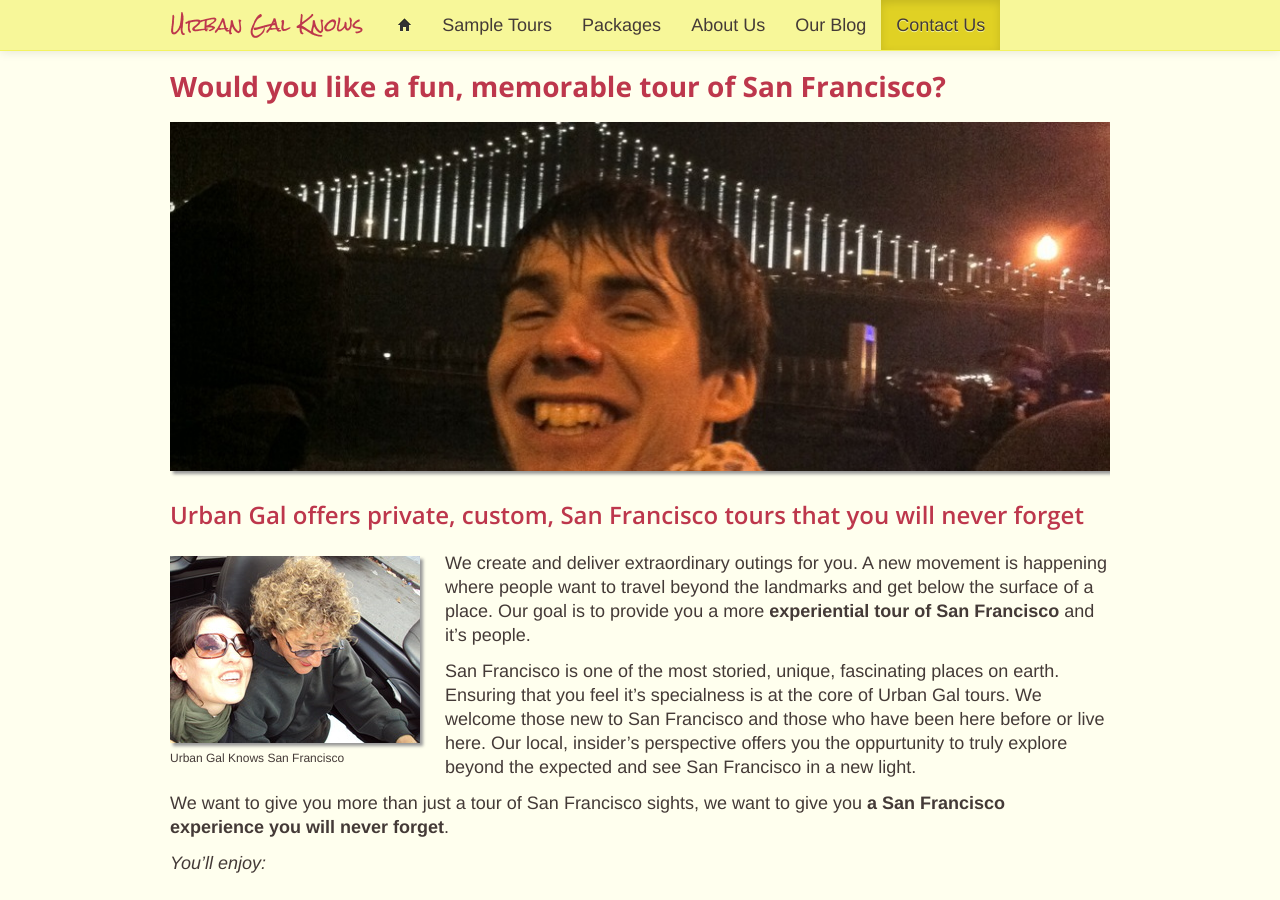
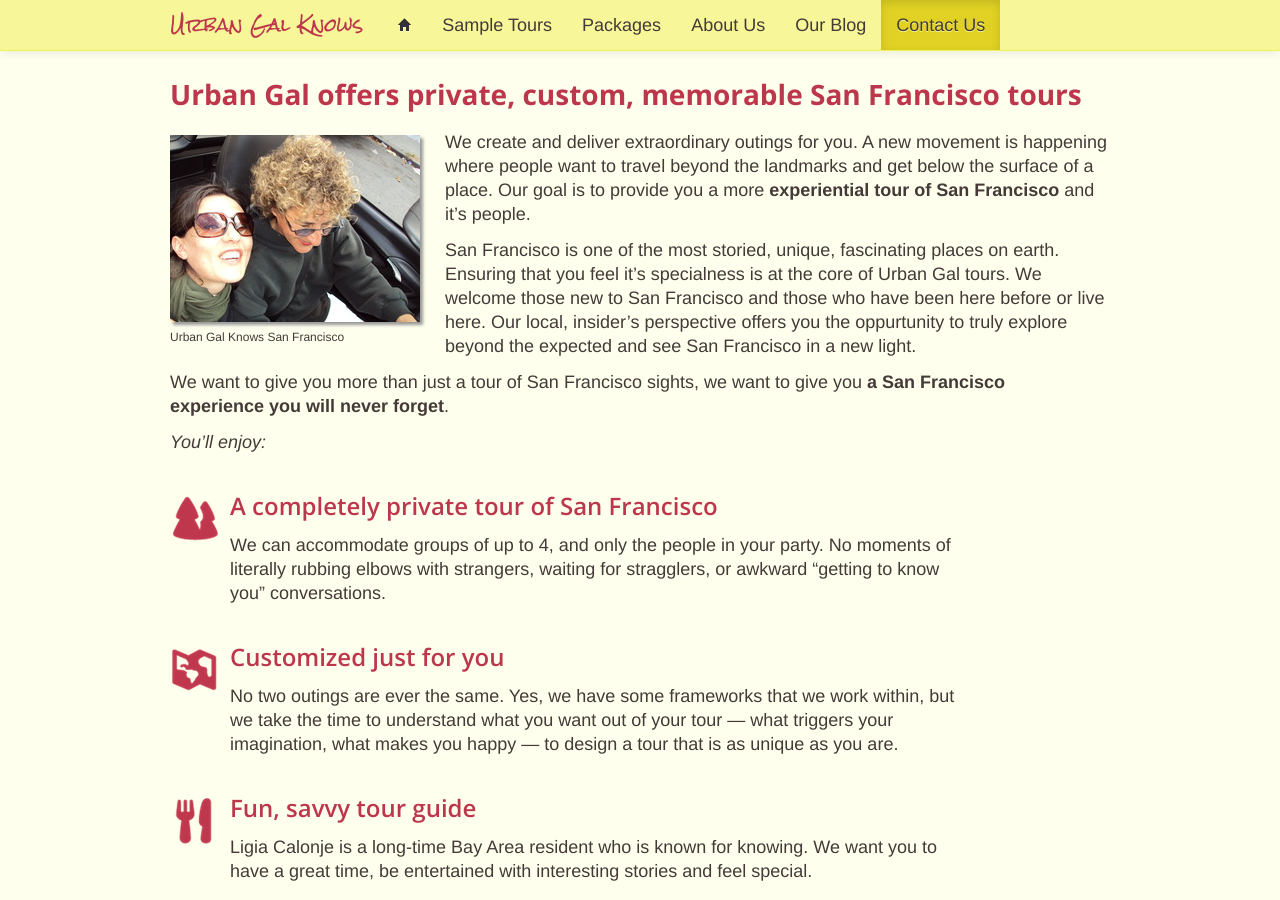
Before and after one commit to mwhitt/urbangalknows.com, a Jekyll site: the page built from index.html, in a window 1280 px wide and 900 px high. Built offline with Jekyll 4.4.1, drawn with Linux system fonts in a browser that asks for light colours; nearby versions of some CDN libraries.

Commit message:
remove smiling header image

```diff
--- a/_includes/home.html
+++ b/_includes/home.html
@@ -1,9 +1,9 @@
-<h1>Would you like a fun, memorable tour of San Francisco?</h1>
+<!-- <h1>Would you like a fun, memorable tour of San Francisco?</h1>
 <div class="header-image">
   <img src="/assets/images/happy-customer.jpg" class="img-shadow"/>
-</div>
+</div> -->
 <div class="page-content">
-  <h2>Urban Gal offers private, custom, San Francisco tours that you will never forget</h2>
+  <h1>Urban Gal offers private, custom, memorable San Francisco tours</h1>
 
   <div class="text-image pull-left">
     <img src="/assets/images/urban_gal.jpeg" class="img-shadow"/>
```
